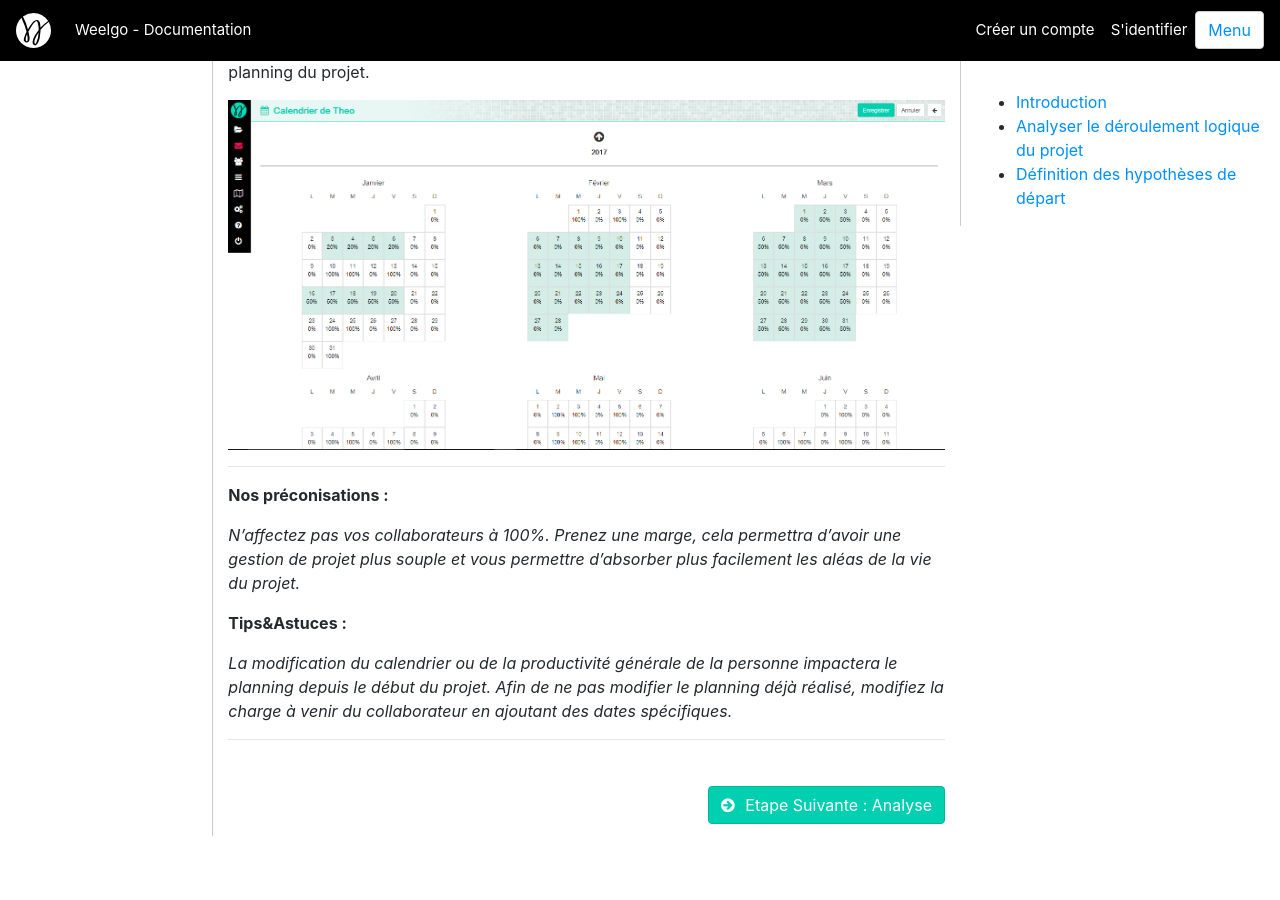
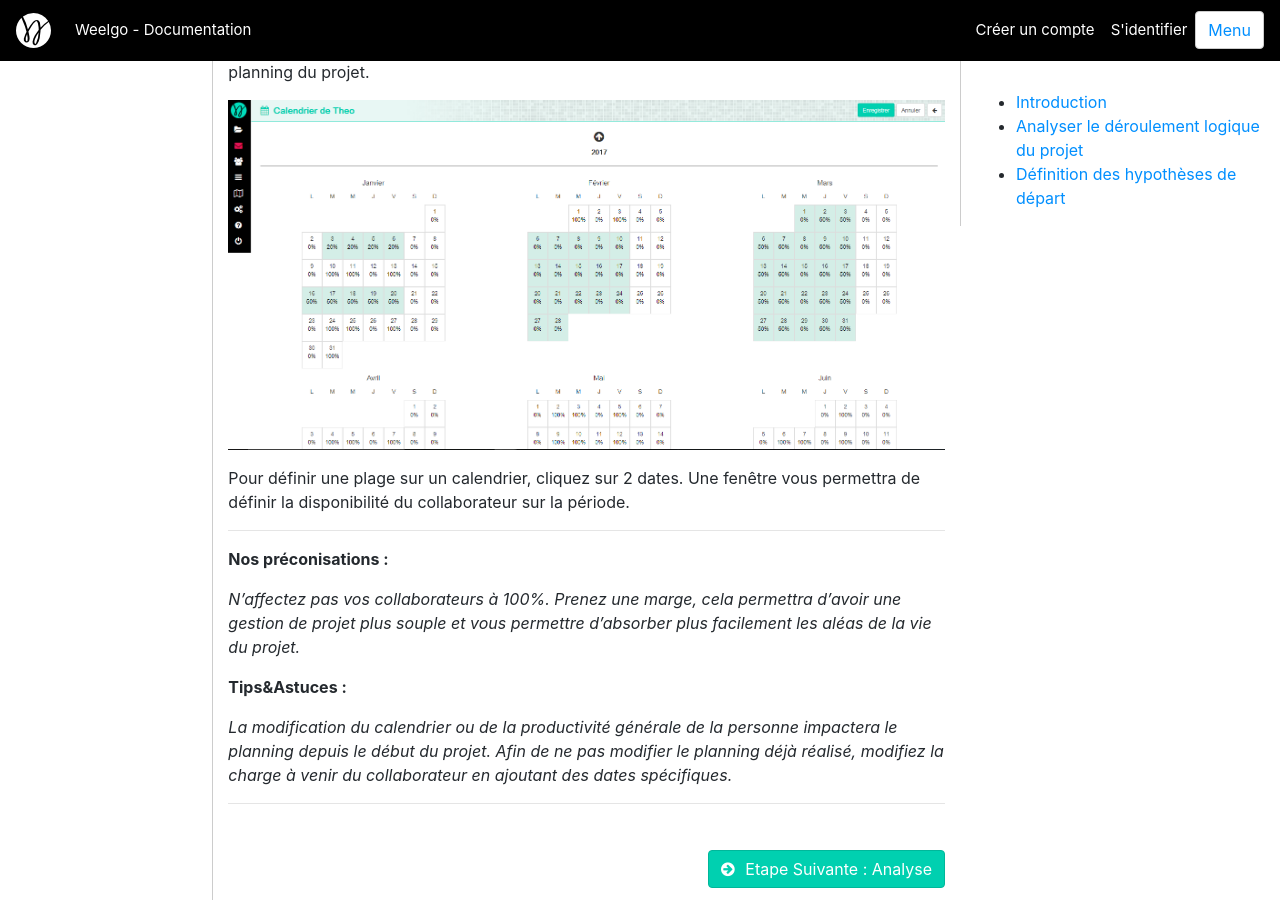
Before and after one commit to Weelgo/weelgo.github.io, a Jekyll site: the page built from fr/tutoriels/creationReseau_etp3_deroulementHypothese.md, in a window 1280 px wide and 900 px high, scrolled down 1933 px. Built offline with Jekyll 4.4.1, drawn with Linux system fonts in a browser that asks for light colours; before the commit the page ends 2769 px from its top, so only the background shows below that.

Commit message:
Update creationReseau_etp3_deroulementHypothese.md

```diff
--- a/fr/tutoriels/creationReseau_etp3_deroulementHypothese.md
+++ b/fr/tutoriels/creationReseau_etp3_deroulementHypothese.md
@@ -55,6 +55,7 @@ Ajoutez les calendriers de vos collaborateurs et definissez des dates spécifiqu
 <img src="/fr/img/calendrierRessource.png">
 </p>
 
+Pour définir une plage sur un calendrier, cliquez sur 2 dates. Une fenêtre vous permettra de définir la disponibilité du collaborateur sur la période.
 
 ---
 
```
